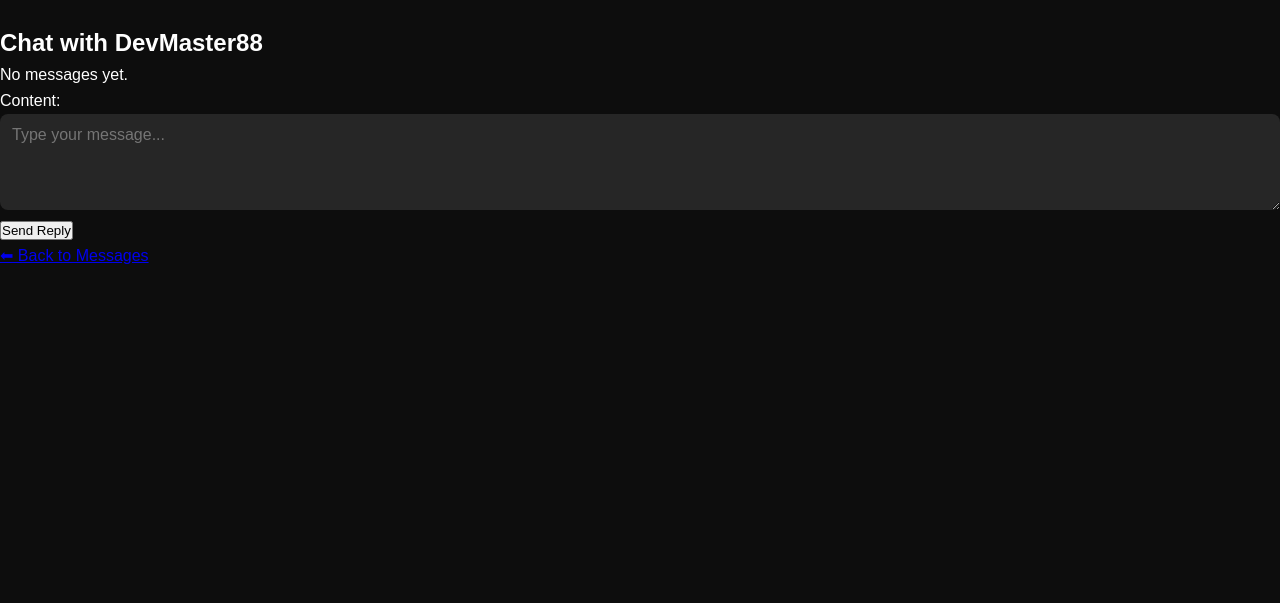
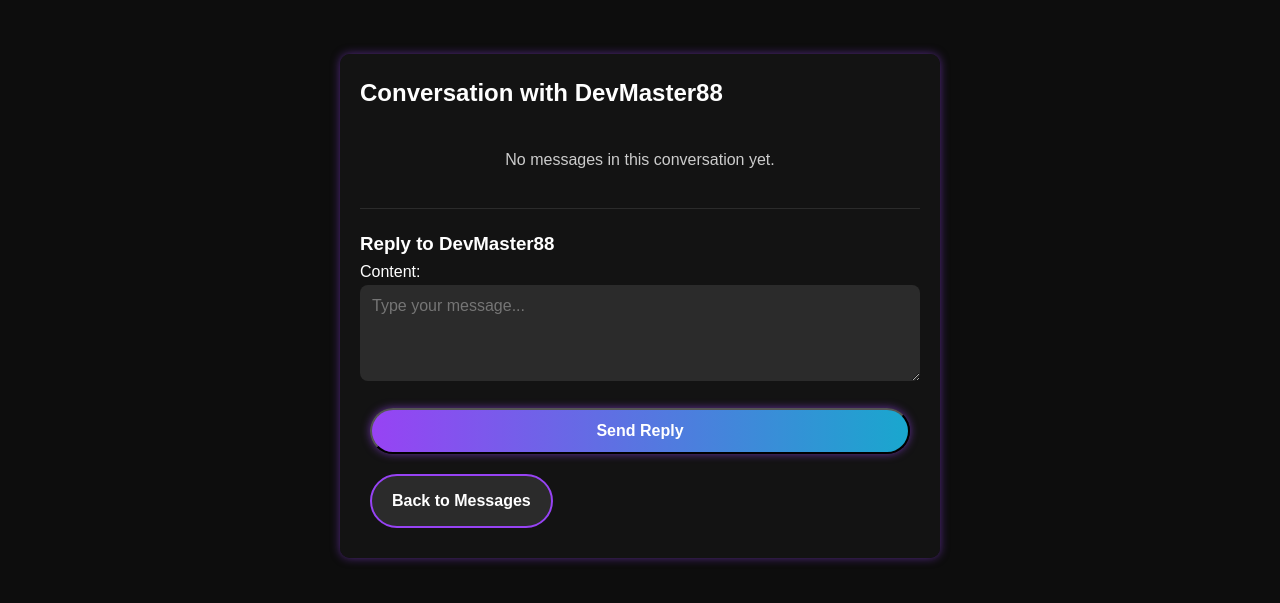
Before and after one commit to Ladynads/creaverse, a Django app: page /users/messages/thread/3/ in a window 1280 px wide. Shown: the part 56-659 px from the top of the page. Run offline with Django 4.2, Linux system fonts and the light colour scheme; a user stored in the database is signed in; data comes from the database, SQL or seed files in the repository; both versions use the stored data as it was after the commit.

Commit message:
Refactor messaging templates: remove unused send_message and message_thread templates, enhance message list with reply and delete options, and improve flash message display.

```diff
--- a/static/css/styles.css
+++ b/static/css/styles.css
@@ -211,30 +211,114 @@ nav a:hover {
     margin-top: 5px;
 }
 
+/* ✅ Message Thread */
+.message-thread-container {
+    max-width: 600px;
+    margin: 30px auto;
+    background: rgba(20, 20, 20, 0.9);
+    padding: 20px;
+    border-radius: 10px;
+    box-shadow: 0px 0px 10px rgba(151, 67, 244, 0.5);
+}
+
+.messages-thread {
+    max-height: 400px;
+    overflow-y: auto;
+    padding: 15px;
+    border-bottom: 1px solid rgba(255, 255, 255, 0.1);
+    margin-bottom: 20px;
+}
+
+/* ✅ Messages - Sent & Received */
+.message {
+    padding: 10px;
+    border-radius: 8px;
+    margin-bottom: 10px;
+    width: fit-content;
+    max-width: 80%;
+}
+
+.sent {
+    background: linear-gradient(90deg, #19A7CE, #9743F4);
+    color: white;
+    align-self: flex-end;
+    text-align: right;
+    margin-left: auto;
+}
+
+.received {
+    background: rgba(255, 255, 255, 0.1);
+    color: #ffffff;
+    align-self: flex-start;
+}
+
+.timestamp {
+    display: block;
+    font-size: 0.85rem;
+    color: #bbb;
+    margin-top: 5px;
+    text-align: right;
+}
+
+/* ✅ Reply Section */
+.reply-section {
+    margin-top: 20px;
+}
+
+.reply-section form {
+    display: flex;
+    flex-direction: column;
+    gap: 10px;
+}
+
+.no-messages {
+    text-align: center;
+    color: #ccc;
+    padding: 20px;
+}
+
+
 /* ✅ Flash Messages (Pop-up Style) */
 .flash-messages {
     position: fixed;
-    top: 20px;
-    right: 20px;
+    top: 70px; /* Ensures it's BELOW the navbar */
+    left: 50%;
+    transform: translateX(-50%);
     z-index: 1000;
+    max-width: 400px;
+    width: 100%;
+    text-align: center;
 }
 
 .flash-message {
-    background: rgba(151, 67, 244, 0.9);  /* Cosmic purple */
-    color: #fff;
-    padding: 12px 18px;
+    background: linear-gradient(90deg, #19A7CE, #9743F4); /* Cosmic purple gradient */
+    color: #ffffff;
+    padding: 12px 20px;
     border-radius: 8px;
     font-weight: bold;
     box-shadow: 0px 0px 10px rgba(151, 67, 244, 0.5);
-    animation: fadeOut 5s forwards;
+    opacity: 1;
+    animation: fadeOut 5s ease-in-out forwards;
     margin-bottom: 10px;
 }
 
+/* ✅ Hide messages after 5 seconds */
 @keyframes fadeOut {
     0% { opacity: 1; }
     80% { opacity: 1; }
     100% { opacity: 0; display: none; }
 }
+
+/* ✅ REMOVE DEFAULT GREEN BACKGROUND */
+ul.messages {
+    list-style-type: none;
+    padding: 0;
+}
+
+ul.messages li {
+    display: none !important; /* Hides Django's default messages */
+}
+
 
 /* ✅ Forms */
 input, textarea {
--- a/static/js/script.js
+++ b/static/js/script.js
@@ -1,11 +1,14 @@
-// ✅ Auto-dismiss flash messages after 5 seconds (with fade-out effect)
+// ✅ Auto-dismiss flash messages after 5 seconds
 document.addEventListener("DOMContentLoaded", function() {
-    setTimeout(function() {
-        let messages = document.querySelectorAll(".flash-message");
-        messages.forEach(msg => {
-            msg.style.transition = "opacity 1s ease-out";
+    let messages = document.querySelectorAll(".flash-message");
+    messages.forEach(msg => {
+        setTimeout(() => {
             msg.style.opacity = "0";
-            setTimeout(() => msg.style.display = "none", 1000); // Removes after fade-out
-        });
-    }, 5000);
+            setTimeout(() => msg.remove(), 500); // Fully remove after fade-out
+        }, 5000);
+    });
+
+    // hide Django's default message box if still visible
+    let djangoMessages = document.querySelectorAll("ul.messages li");
+    djangoMessages.forEach(msg => msg.style.display = "none");
 });
--- a/templates/base.html
+++ b/templates/base.html
@@ -31,11 +31,10 @@
             <!-- ✅ Messages with Notification Badge -->
             <a href="{% url 'message_list' %}">
                 📩 Messages
-                {% if unread_count > 0 %}
+                {% if unread_count and unread_count > 0 %}
                     <span class="badge">{{ unread_count }}</span>  <!-- 🔴 Unread Messages Badge -->
                 {% endif %}
-            </a>
- |
+            </a> |
 
             <form id="logout-form" action="{% url 'logout' %}" method="post" style="display: inline;">
                 {% csrf_token %}
--- a/users/templates/users/message_thread.html
+++ b/users/templates/users/message_thread.html
@@ -1,20 +1,32 @@
 {% extends "base.html" %}
 {% block content %}
-<h2>Chat with {{ receiver.username }}</h2>
+<div class="message-thread-container">
+    <h2>Conversation with {{ receiver.username }}</h2>
 
-<!-- ✅ Display previous messages -->
-{% for msg in messages_between %}
-  <p><strong>{{ msg.sender.username }}</strong>: {{ msg.content }} ({{ msg.created_at }})</p>
+    <!-- ✅ Display Message Thread -->
+    <div class="messages-thread">
+        {% for msg in messages %}
+            <div class="message {% if msg.sender == request.user %}sent{% else %}received{% endif %}">
+                <div class="message-content">
+                    <p><strong>{{ msg.sender.username }}:</strong> {{ msg.content }}</p>
+                </div>
+                <small class="timestamp">{{ msg.created_at|date:"F j, Y, g:i a" }}</small>
+            </div>
         {% empty %}
-  <p>No messages yet.</p>
+            <p class="no-messages">No messages in this conversation yet.</p>
         {% endfor %}
+    </div>
 
     <!-- ✅ Reply Form -->
-<form method="POST">
+    <div class="reply-section">
+        <h3>Reply to {{ receiver.username }}</h3>
+        <form method="post">
             {% csrf_token %}
             {{ form.as_p }}
-  <button type="submit">Send Reply</button>
+            <button type="submit" class="btn-primary">Send Reply</button>
         </form>
+    </div>
 
-<a href="{% url 'message_list' %}">⬅ Back to Messages</a>
+    <a href="{% url 'message_list' %}" class="btn-secondary">Back to Messages</a>
+</div>
 {% endblock %}
--- a/users/views.py
+++ b/users/views.py
@@ -8,6 +8,7 @@ from django.http import JsonResponse
 from django.views.decorators.csrf import csrf_exempt
 from django.core.mail import send_mail
 from django.conf import settings
+from django.db.models import Q
 from .forms import CustomUserCreationForm, MessageForm
 from .models import CustomUser, InviteCode, Message
 from feed.models import Post
@@ -24,7 +25,6 @@ def register(request):
         invite_code = request.POST.get("invite_code")
 
         if form.is_valid():
-            # ✅ Validate invite code
             try:
                 invite = InviteCode.objects.get(code=invite_code, used_by__isnull=True)
             except InviteCode.DoesNotExist:
@@ -40,9 +40,10 @@ def register(request):
 
     return render(request, 'users/register.html', {'form': form})
 
-# ✅ Home View
+
+# ✅ Home View (Shows Unread Messages Count)
 def home_view(request):
-    unread_count = 0  # Default unread count
+    unread_count = 0
     if request.user.is_authenticated:
         unread_count = Message.objects.filter(receiver=request.user, is_read=False).count()
 
@@ -54,7 +55,7 @@ class CustomLoginView(LoginView):
     template_name = 'users/login.html'
 
 
-# ✅ Logout View (POST request only for security)
+# ✅ Logout View
 class CustomLogoutView(LogoutView):
     next_page = reverse_lazy('home')
 
@@ -67,7 +68,7 @@ class CustomLogoutView(LogoutView):
 @login_required
 def profile_view(request):
     """Displays the logged-in user's profile & posts."""
-    user_posts = Post.objects.filter(user=request.user).order_by('-created_at')  # ✅ Fetch user's posts
+    user_posts = Post.objects.filter(user=request.user).order_by('-created_at')
     return render(request, 'users/profile.html', {
         'profile_user': request.user,
         'user_posts': user_posts,
@@ -93,20 +94,24 @@ def profile_edit(request):
 # ✅ View Other User Profiles
 @login_required
 def user_profile(request, username):
+    """Allows viewing another user's profile & their posts."""
     profile_user = get_object_or_404(CustomUser, username=username)
+    user_posts = Post.objects.filter(user=profile_user).order_by('-created_at')
+
     return render(request, 'users/user_profile.html', {
         'profile_user': profile_user,
+        'user_posts': user_posts,
     })
 
+
+# ✅ Invite Friends System
 @login_required
 def invite_view(request):
-    """Render the invite page with user's invite codes."""
-    print("🔍 DEBUG: invite_view() was called")  # ✅ This will show in the terminal
+    """Shows user's invite codes."""
     invite_codes = InviteCode.objects.filter(created_by=request.user)
     return render(request, "users/invite.html", {"invite_codes": invite_codes})
 
 
-# ✅ Send Invite Email
 @login_required
 @csrf_exempt
 def send_invite_email(request):
@@ -120,7 +125,7 @@ def send_invite_email(request):
             try:
                 send_mail(
                     "You're Invited to Join CreatorVerse!",
-                    f"Hey there! 🎟 You've been invited to join CreatorVerse.\n\nUse this invite code to register: {code}\n\nSign up here: http://127.0.0.1:8000/register/",
+                    f"Hey! You've been invited to join CreatorVerse.\n\nUse this invite code: {code}\n\nSign up here: http://127.0.0.1:8000/register/",
                     settings.DEFAULT_FROM_EMAIL,
                     [email],
                     fail_silently=False,
@@ -132,32 +137,32 @@ def send_invite_email(request):
     return JsonResponse({'success': False, 'message': 'Invalid request!'})
 
 
-# ✅ Generate Invite Code (For Users)
+# ✅ Generate Invite Code
 @login_required
 def generate_invite(request):
-    """Allows users to generate a limited number of invite codes."""
     if InviteCode.objects.filter(created_by=request.user).count() >= 5:
-        return JsonResponse({"success": False, "error": "You have reached your invite limit!"})
+        return JsonResponse({"success": False, "error": "Invite limit reached!"})
 
     new_code = InviteCode.objects.create(created_by=request.user)
     return JsonResponse({"success": True, "code": new_code.code})
 
 
-# ✅ Private Messaging Views
+# ✅ Private Messaging System
 @login_required
 def message_list(request):
-    messages_received = Message.objects.filter(receiver=request.user).order_by("-created_at")
-    messages_sent = Message.objects.filter(sender=request.user).order_by("-created_at")  # ✅ Show sent messages
+    """View to show received and sent messages."""
+    received_messages = Message.objects.filter(receiver=request.user).select_related("sender").order_by('-created_at')
+    sent_messages = Message.objects.filter(sender=request.user).select_related("receiver").order_by('-created_at')
 
-    return render(
-        request,
-        "users/message_list.html",
-        {"messages_received": messages_received, "messages_sent": messages_sent},
-    )
+    return render(request, "users/message_list.html", {
+        "received_messages": received_messages,
+        "sent_messages": sent_messages
+    })
 
 
 @login_required
 def send_message(request, user_id):
+    """Send a private message to another user."""
     receiver = get_object_or_404(CustomUser, id=user_id)
 
     if request.method == "POST":
@@ -168,24 +173,24 @@ def send_message(request, user_id):
             message.receiver = receiver
             message.save()
 
-            # ✅ Show success message
             messages.success(request, f"Message sent to {receiver.username} successfully!")
+            return redirect("message_thread", receiver_id=receiver.id)
 
-            # ✅ Redirect back to message list
-            return redirect("message_list")
     else:
         form = MessageForm()
 
     return render(request, "users/send_message.html", {"form": form, "receiver": receiver})
 
+
 @login_required
 def message_thread(request, receiver_id):
+    """Displays the conversation thread between two users."""
     receiver = get_object_or_404(CustomUser, id=receiver_id)
-    messages_between = Message.objects.filter(
-        sender=request.user, receiver=receiver
-    ) | Message.objects.filter(sender=receiver, receiver=request.user)
 
-    messages_between = messages_between.order_by("created_at")  # ✅ Oldest first
+    # Retrieve full conversation between sender & receiver
+    messages_thread = Message.objects.filter(
+        Q(sender=request.user, receiver=receiver) | Q(sender=receiver, receiver=request.user)
+    ).order_by("created_at")
 
     if request.method == "POST":
         form = MessageForm(request.POST)
@@ -196,33 +201,24 @@ def message_thread(request, receiver_id):
             message.save()
             messages.success(request, "Reply sent successfully!")
             return redirect("message_thread", receiver_id=receiver.id)
+
     else:
         form = MessageForm()
 
     return render(
         request,
         "users/message_thread.html",
-        {"messages_between": messages_between, "receiver": receiver, "form": form},
+        {"receiver": receiver, "messages": messages_thread, "form": form}
     )
 
 
+# ✅ Delete Message
 @login_required
 def delete_message(request, message_id):
+    """Allows sender or receiver to delete a message."""
     message = get_object_or_404(Message, id=message_id)
 
-    # Only allow sender or receiver to delete
     if request.user == message.sender or request.user == message.receiver:
         message.delete()
 
-    return redirect("message_list")  # Redirect back to messages
-
-@login_required
-def message_list(request):
-    """View to show received and sent messages"""
-    received_messages = Message.objects.filter(receiver=request.user).order_by('-created_at')
-    sent_messages = Message.objects.filter(sender=request.user).order_by('-created_at')
-
-    return render(request, "users/message_list.html", {
-        "received_messages": received_messages,
-        "sent_messages": sent_messages
-    })
+    return redirect(request.META.get("HTTP_REFERER", "message_list"))  # Redirect to previous page
```
Also changed, not shown: users/templates/messages/message_thread.html (deleted, +0 -23 lines), users/templates/messages/send_message.html (deleted, +0 -13 lines), users/templates/users/message_list.html (+23 -10 lines), db.sqlite3. Lines whose indentation alone changed are shown as unchanged.
